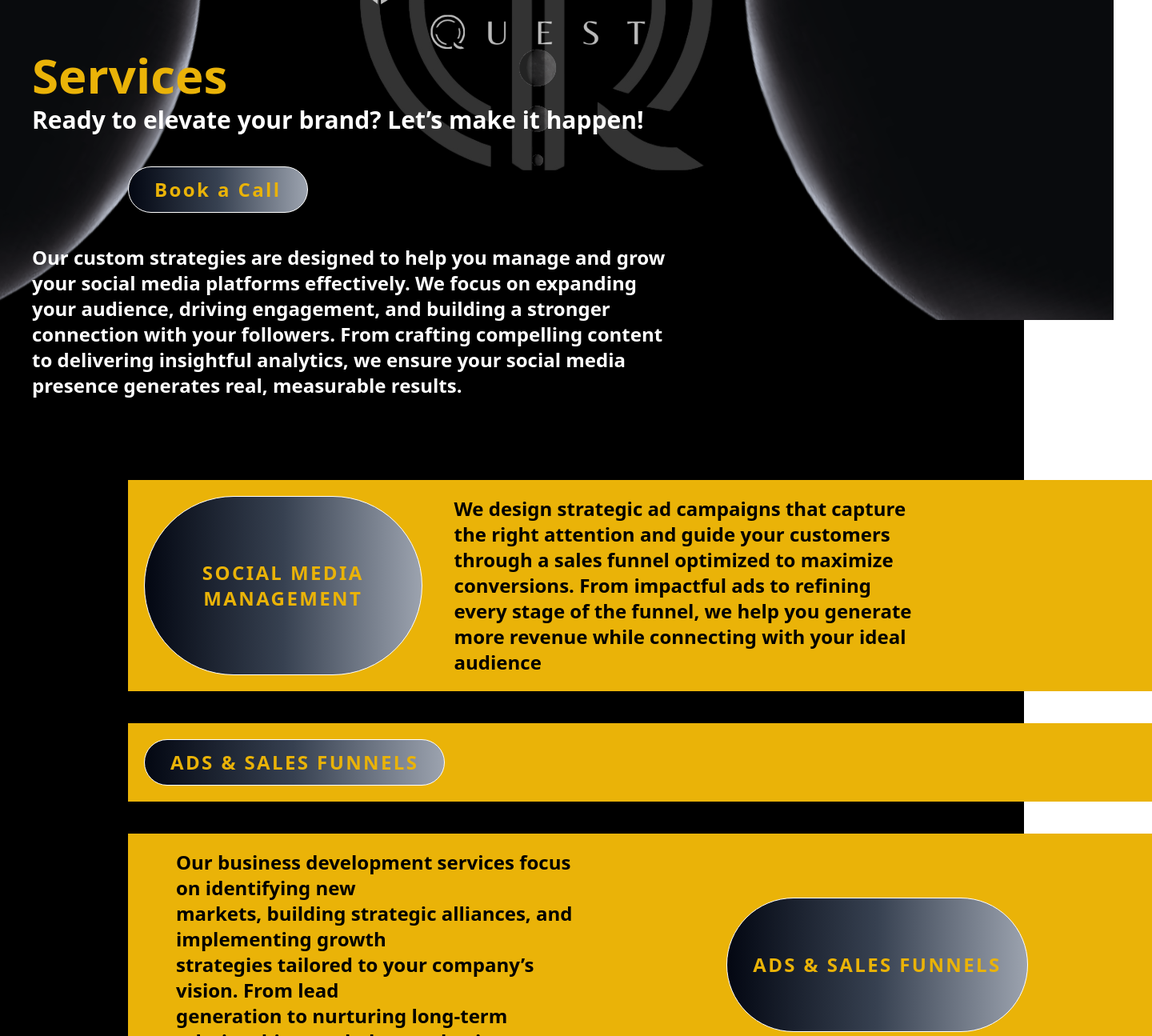
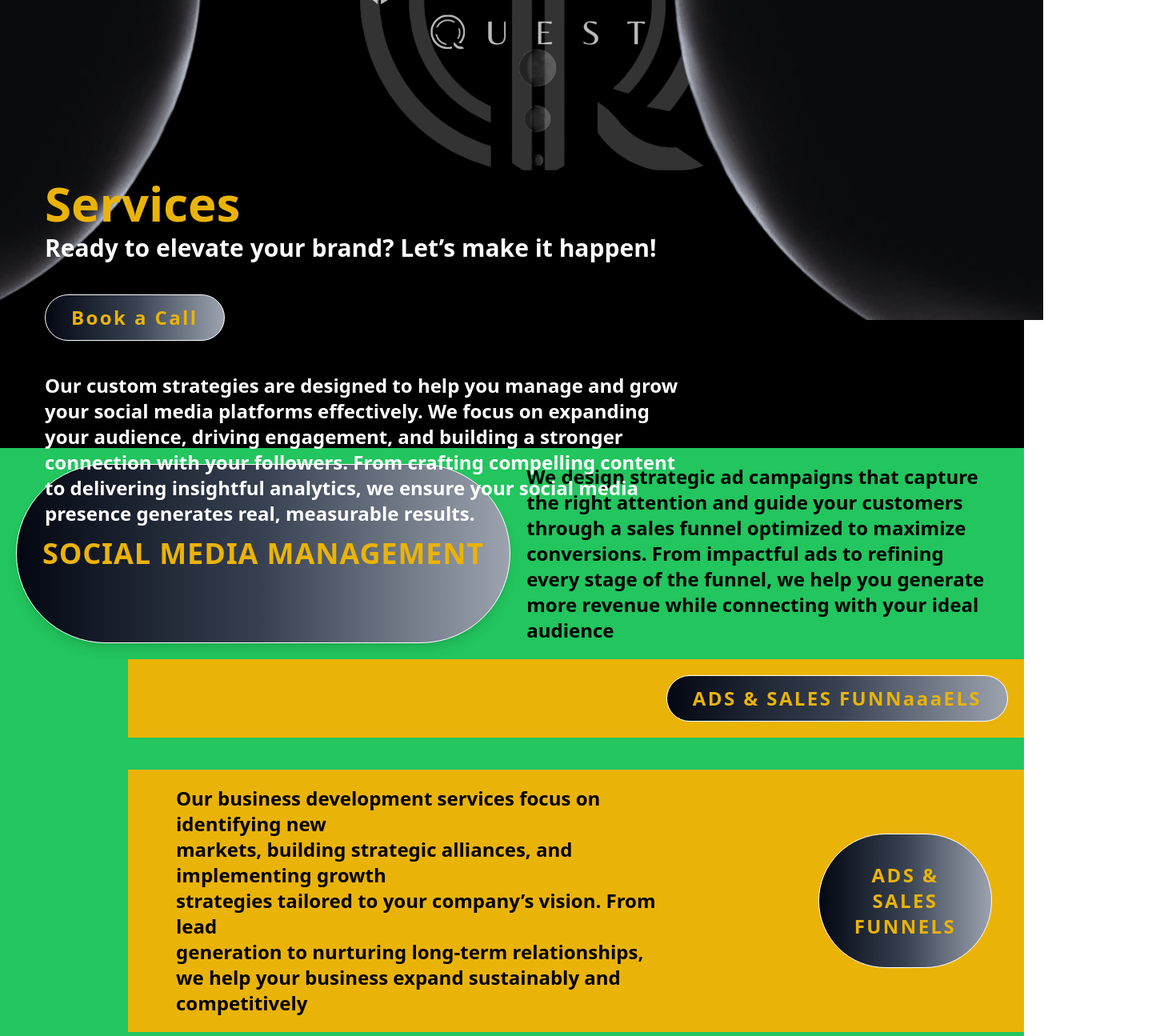
Before and after one commit to DevCarlos17/TrillionQuest, a Next.js app: page / in a window 1280 px wide. Shown: the part 320-1615 px from the top of the page at 80% size, 1440 px wide, since content can reach past the window. Built offline with nearby package versions, Linux system fonts and the light colour scheme.

Commit message:
Ajustes componente services

```diff
--- a/app/components/Services2.js
+++ b/app/components/Services2.js
@@ -2,12 +2,14 @@ import Button from "./Button"
 
 export default function Services2() {
     return (
-        <div className="container mx-auto">
-            <div className="flex md:ml-40 bg-yellow-500 mt-10 w-full mb-10 p-5">
+        <div className="container mx-auto bg-green-500 h-[100vh] w-a">
+            <div className="flex p-5">
                 <Button
                     name="SOCIAL MEDIA MANAGEMENT"
-                    style="text-md md:text-xl lg:text-2xl px-4 md:px-40 py-1 md:py-20 border tracking-widest" />
-                <span className="ml-10 text-black text-2xl font-bold w-full">
+                    style="text-lg md:text-4xl tracking-wide font-semibold uppercase bg-transparent hover:bg-gray-800 hover:text-white transition-all duration-700 ease-in-out rounded-1xl py-2 shadow-lg" />
+
+                <div className="flex justify-center">
+                    <span className="text-black text-2xl md:ml-5 font-bold">
                         We design strategic ad campaigns that capture <br />
                         the right attention and guide your customers <br />
                         through a sales funnel optimized to maximize <br />
@@ -17,12 +19,13 @@ export default function Services2() {
                         audience
                     </span>
                 </div>
-            <div className="flex md:ml-40 bg-yellow-500 mt-10 w-full mb-10 p-5">
+            </div>
+            <div className="flex justify-end md:ml-40 bg-yellow-500 mb-10 p-5">
                 <Button
-                    name="ADS & SALES FUNNELS"
+                    name="ADS & SALES FUNNaaaELS"
                     style="text-md md:text-xl lg:text-2xl px-4 md:px-40 py-1 md:py-20 border tracking-widest" />
             </div>
-            <div className="flex md:ml-40 bg-yellow-500 mt-10 w-full mb-10 p-5">
+            <div className="flex md:ml-40 bg-yellow-500 mt-10 mb-10 p-5">
                 <span className="ml-10 text-black text-2xl font-bold w-full">
                     Our business development services focus on identifying new <br /> markets,
                     building strategic alliances, and implementing growth <br /> strategies
@@ -30,13 +33,12 @@ export default function Services2() {
                     nurturing long-term relationships, we help your business expand
                     sustainably and competitively
                 </span>
-                <div className="flex md:ml-40 bg-yellow-500 mt-10 w-full mb-10 p-5">
+                <div className="flex md:ml-40 bg-yellow-500 mt-10 mb-10 p-5">
                     <Button
                         name="ADS & SALES FUNNELS"
                         style="text-md md:text-xl lg:text-2xl px-4 md:px-40 py-1 md:py-20 border tracking-widest" />
                 </div>
             </div>
         </div>
-
     )
 }
--- a/app/components/ServivesText.js
+++ b/app/components/ServivesText.js
@@ -2,22 +2,22 @@ import Button from "./Button"
 
 export default function ServicesText() {
     return (
-        <div className="flex flex-col w-full">
-            <span className="text-6xl font-bold text-yellow-500 ml-10 mb-2">
+        <div className="flex flex-col w-auto">
+            <span className="text-6xl font-bold text-yellow-500 ml-14 md:mt-40 mb-2">
                 Services
             </span>
-            <span className="text-3xl font-bold text-white ml-10">
+            <span className="text-3xl font-bold text-white ml-14">
                 Ready to elevate your brand? Let’s make it happen!
             </span>
 
-            <div className="flex md:ml-40 mt-10 w-full mb-10">
+            <div className="flex md:ml-14 mt-10 mb-10">
                 <Button
                     name="Book a Call"
                     style="text-md md:text-xl lg:text-2xl px-4 md:px-12 py-1 md:py-2 border tracking-widest"
                 />
             </div>
 
-            <div className="ml-10 text-white text-2xl font-bold">
+            <div className="ml-14 text-white text-2xl font-bold">
                 Our custom strategies are designed to help you manage and grow
                 <br /> your social media platforms effectively. We focus on expanding
                 <br /> your audience, driving engagement, and building a stronger
--- a/app/sections/Services.js
+++ b/app/sections/Services.js
@@ -85,13 +85,13 @@ export default function Services() {
                 </div>
 
                 {/* Columna derecha */}
-                <div className="flex flex-col items-center">
+                <div className="flex flex-col mr-44 items-center">
                     <Image
                         className="absolute w-[80vh] h-[80vh] z-0"
                         src="/images/Planet4.svg"
                         alt="background"
-                        width={100}
-                        height={100}
+                        width={600}
+                        height={600}
                     />
                 </div>
             </div>
@@ -99,9 +99,7 @@ export default function Services() {
             <div className="w-full flex z-20 absolute top-96">
                 <ServicesText />
             </div>
-            <div className="w-full">
-                <Services2 />
-            </div>
+            <Services2 />
         </div>
     );
 }
```
Also changed, not shown: public/images/Planet4.png (added). Lines whose indentation alone changed are shown as unchanged.
